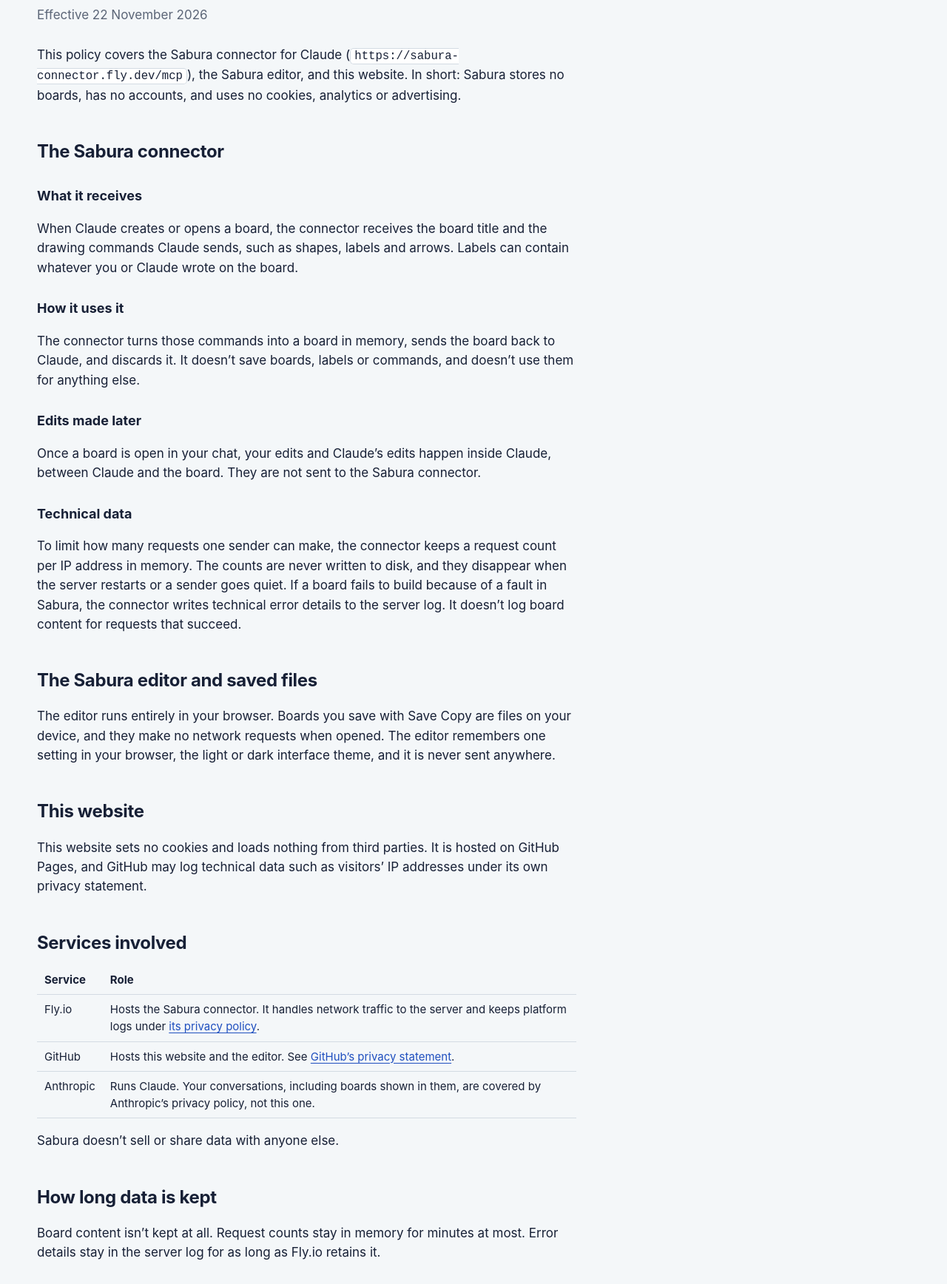
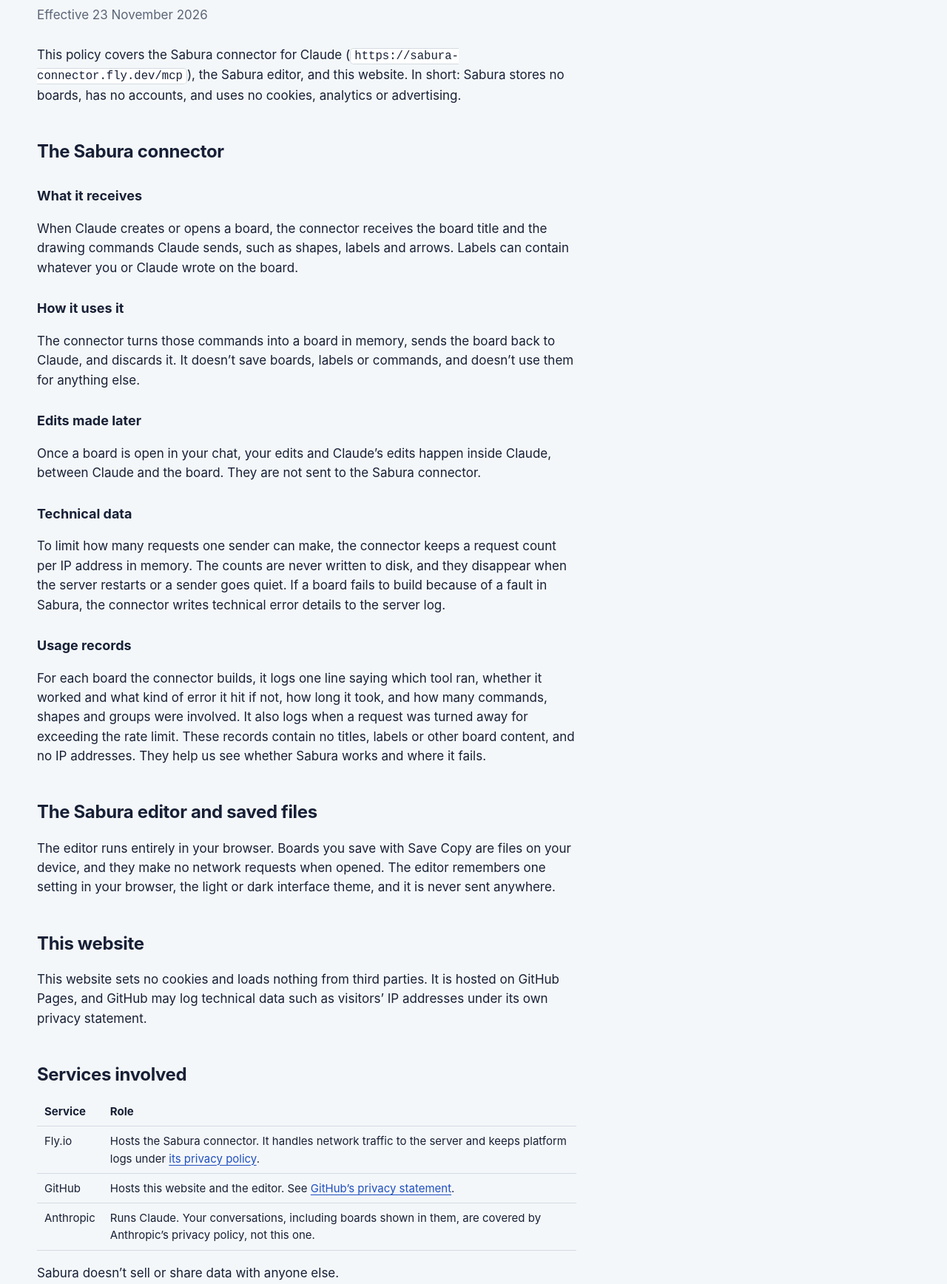
Before and after one commit to sabura-app/sabura-app.github.io, a plain HTML site: page privacy/index.html in a window 1280 px wide. Shown: the part 164-1900 px from the top of the page at 74% size. Drawn offline with Linux system fonts and the light colour scheme.

Commit message:
Privacy policy: describe content-free usage records
Co-Authored-By: Claude Opus 5.5 <noreply@anthropic.com>

```diff
--- a/privacy/index.html
+++ b/privacy/index.html
@@ -26,7 +26,7 @@
   <main class="wrap page">
     <article>
       <h1>Privacy policy</h1>
-      <p class="meta">Effective 22 November 2026</p>
+      <p class="meta">Effective 23 November 2026</p>
 
       <p>This policy covers the Sabura connector for Claude (<code>https://sabura-connector.fly.dev/mcp</code>), the Sabura editor, and this website. In short: Sabura stores no boards, has no accounts, and uses no cookies, analytics or advertising.</p>
 
@@ -38,7 +38,9 @@
       <h3>Edits made later</h3>
       <p>Once a board is open in your chat, your edits and Claude’s edits happen inside Claude, between Claude and the board. They are not sent to the Sabura connector.</p>
       <h3>Technical data</h3>
-      <p>To limit how many requests one sender can make, the connector keeps a request count per IP address in memory. The counts are never written to disk, and they disappear when the server restarts or a sender goes quiet. If a board fails to build because of a fault in Sabura, the connector writes technical error details to the server log. It doesn’t log board content for requests that succeed.</p>
+      <p>To limit how many requests one sender can make, the connector keeps a request count per IP address in memory. The counts are never written to disk, and they disappear when the server restarts or a sender goes quiet. If a board fails to build because of a fault in Sabura, the connector writes technical error details to the server log.</p>
+      <h3>Usage records</h3>
+      <p>For each board the connector builds, it logs one line saying which tool ran, whether it worked and what kind of error it hit if not, how long it took, and how many commands, shapes and groups were involved. It also logs when a request was turned away for exceeding the rate limit. These records contain no titles, labels or other board content, and no IP addresses. They help us see whether Sabura works and where it fails.</p>
 
       <h2 id="editor">The Sabura editor and saved files</h2>
       <p>The editor runs entirely in your browser. Boards you save with Save Copy are files on your device, and they make no network requests when opened. The editor remembers one setting in your browser, the light or dark interface theme, and it is never sent anywhere.</p>
@@ -58,7 +60,7 @@
       <p>Sabura doesn’t sell or share data with anyone else.</p>
 
       <h2 id="retention">How long data is kept</h2>
-      <p>Board content isn’t kept at all. Request counts stay in memory for minutes at most. Error details stay in the server log for as long as Fly.io retains it.</p>
+      <p>Board content isn’t kept at all. Request counts stay in memory for minutes at most. Error details and usage records stay in the server log for as long as Fly.io retains it.</p>
 
       <h2 id="changes">Changes</h2>
       <p>If this policy changes, this page will show the new effective date at the top.</p>
```
